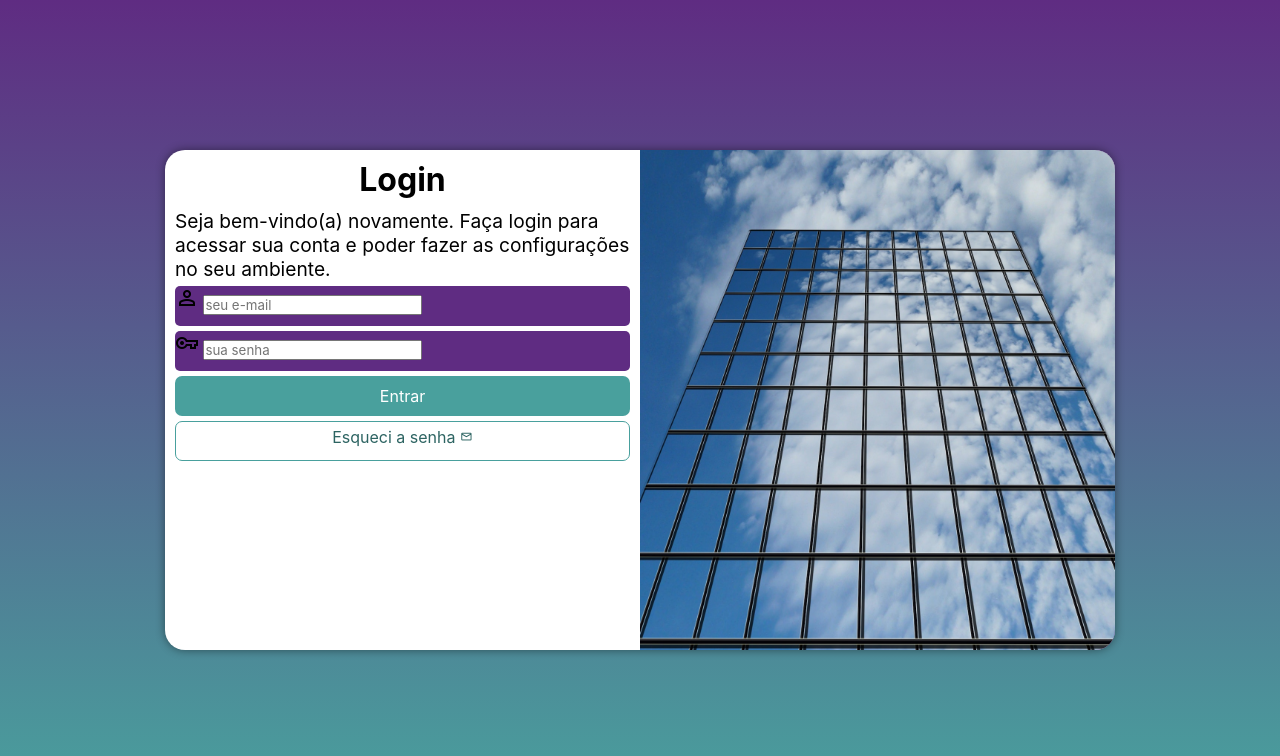
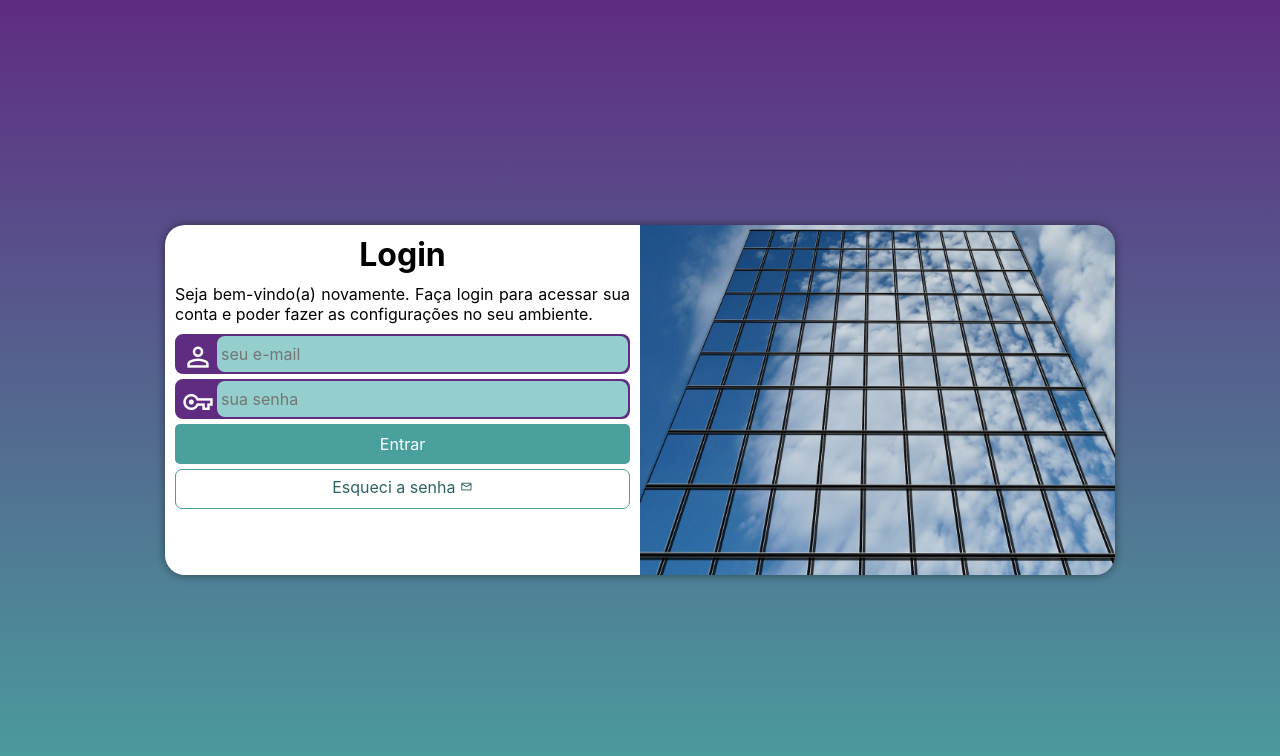
Before and after one commit to matheuspicollideoliveira/projeto-login, a plain HTML site: page index.html in a window 1280 px wide. Drawn offline with nearby package versions, Linux system fonts and the light colour scheme.

Commit message:
projeto login feito

```diff
--- a/estilos/media-query.css
+++ b/estilos/media-query.css
@@ -15,6 +15,7 @@ Grandes Telas: acima de 1200px
 
     section#login{
         width: 80vw;
+        height: 300px;
     }
 
     section#login > div#imagem{
@@ -27,6 +28,12 @@ Grandes Telas: acima de 1200px
         float: right;
         width: 70%;
     }
+
+    div#formulario > p{
+        font-size: 1em;
+        margin: 10px 0px;
+        text-align: justify;
+    }
 }
 
 @media screen and (min-width:992px) {
@@ -36,6 +43,7 @@ Grandes Telas: acima de 1200px
 
     section#login{
         width: 950px;
+        height: 350px;
     }
 
     section#login > div#imagem{
@@ -56,6 +64,8 @@ Grandes Telas: acima de 1200px
     }
 
     div#formulario > p{
-        font-size: 1.2em;
+        font-size: 1em;
+        margin: 10px 0px;
+        text-align: justify;
     }
 }
--- a/estilos/style.css
+++ b/estilos/style.css
@@ -30,7 +30,6 @@ section#login{
     position: absolute;
     top: 50%;
     left: 50%;
-    transform: translate(-50%,-50%);
     overflow: hidden;
 
     background-color: white;
@@ -39,6 +38,7 @@ section#login{
     border-radius: 20px;
     box-shadow: 0px 0px 10px rgba(0, 0, 0, 0.450);
 
+    transform: translate(-50%,-50%);
     transition: width 0.3s, height 0.3s;
     transition-timing-function: ease;
 }
@@ -64,19 +64,47 @@ div#formulario > h1{
 
 div#formulario > p{
     font-size: 0.8em;
+    margin: 10px 0px;
+    text-align: justify;
 }
 
 form > div.campo{
+    position: relative;
     background-color: #5f2c82;
+    border: 2px solid #5f2c82;
     width: 100%;
     display: block;
     height: 40px;
-    border-radius: 5px;
+    border-radius: 8px;
     margin: 5px 0px;
 }
 
 div.campo > label{
     display: none;
+}
+
+
+div.campo > span{
+    color: white;
+    /*background-color: black;*/
+    font-size: 2em;
+    width: 40.1px;
+    padding: 5px;
+}
+
+div.campo > input{
+    position: absolute;
+    background-color: #94cfcd;
+    font-size: 1em;
+    width: calc(100% - 39.9px);
+    height: 100%;
+    border: 0px;
+    border-radius: 8px;
+    padding: 4px;
+}
+
+div.campo > input:focus-within{
+    background-color: white;
 }
 
 form > input[type=submit] {
@@ -87,7 +115,7 @@ form > input[type=submit] {
     background-color: #49a09d;
     color: white;
     border: none;
-    border-radius: 7px;
+    border-radius: 5px;
     cursor: pointer;
 }
 
@@ -101,7 +129,7 @@ form > a.botao{
     font-size: 1em;
     width: 100%;
     height: 40px;
-    padding-top: 5px;
+    padding-top: 7px;
     margin-top: 5px;
     background-color: white;
     color: #2d6462;
@@ -117,8 +145,3 @@ form > a.botao:hover{
 form > a.botao > span{
     font-size: 0.8em;
 }
-
-
-.campo{
-    font-size: 0.98em;
-}
```
